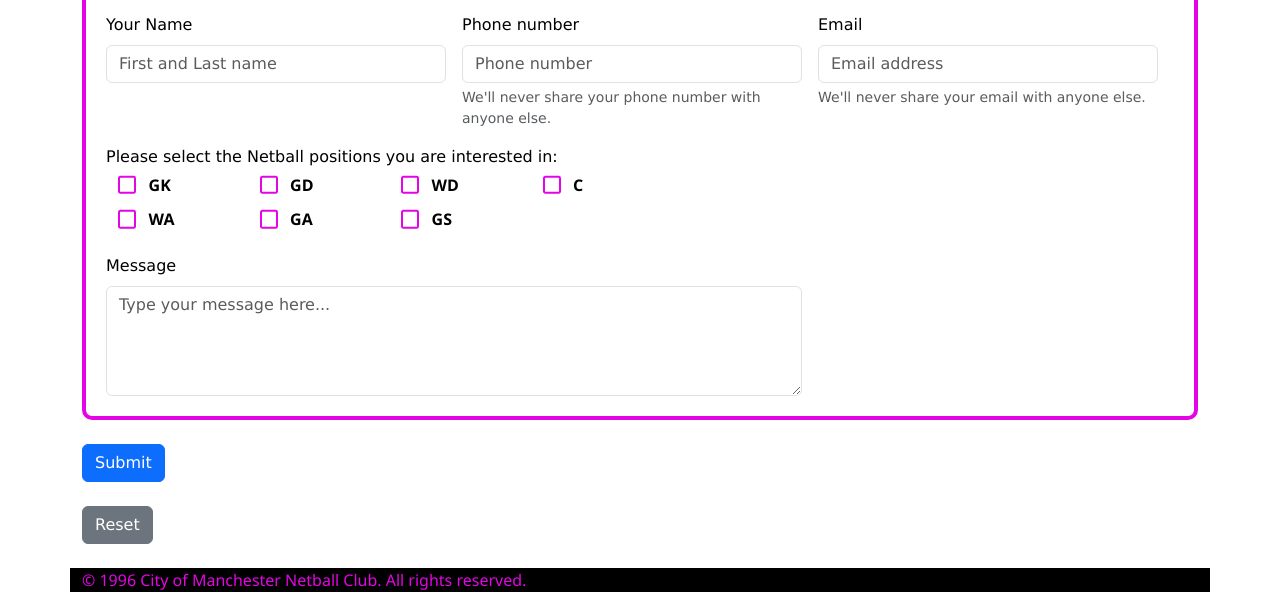
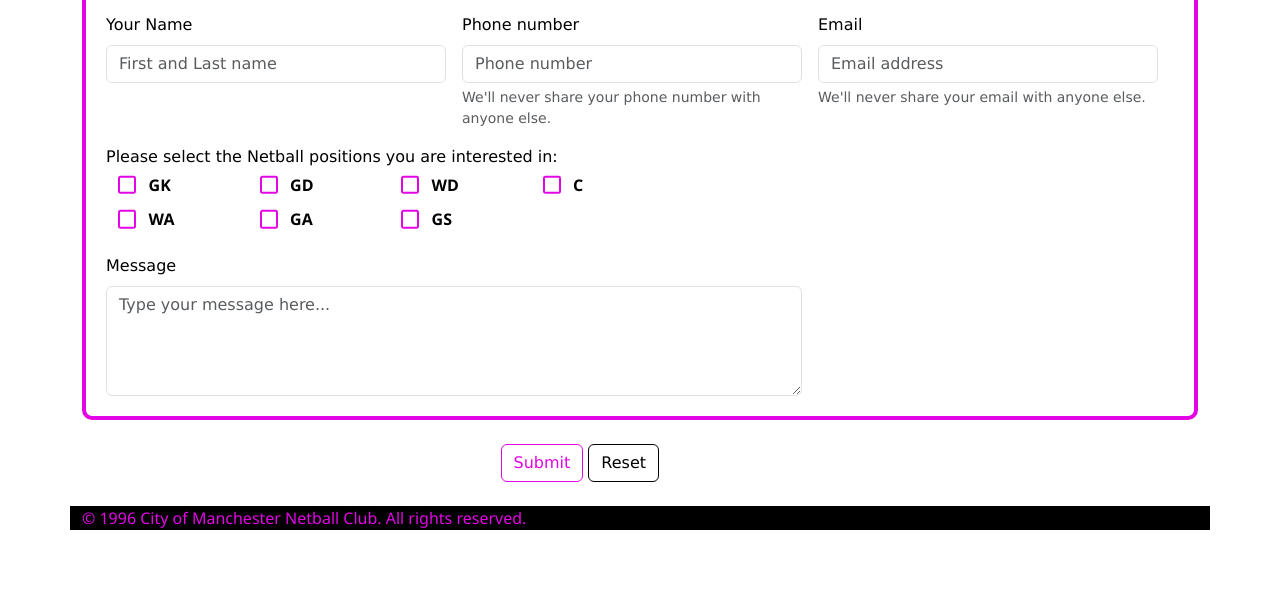
Before and after one commit to kat-richardson-77/ms2-cmnc, a plain HTML site: page ContactUs.html in a window 1280 px wide. Shown: the part 506-1114 px from the top of the page. After the commit the page ends 1052 px from the top, so only its background shows below. Drawn offline with nearby package versions, Linux system fonts and the light colour scheme.

Commit message:
added stying to the submit and reset button

```diff
--- a/ContactUs.html
+++ b/ContactUs.html
@@ -134,12 +134,9 @@
             </div>
             </div>
             <br>
-            <div class="col-12">
-                <button type="submit" id="btnSubmit" class="btn btn-primary">Submit</button>
-            </div>
-            <br>
-            <div class="col-12">
-                <button id="btnReset" class="btn btn-secondary">Reset</button>
+            <div class="d-grid-gap-2 col-3 mx-auto">
+                <button type="submit" id="btnSubmit" class="btn btn-outline-primary">Submit</button>
+                <button type="reset" id="btnReset" class="btn btn-outline-secondary">Reset</button>
             </div>
         </form>
 
--- a/assets/css/styles.css
+++ b/assets/css/styles.css
@@ -67,6 +67,17 @@ body {
     flex-direction: column;
     flex-basis: 100%;
     flex: 1;
+}
+
+/*change colour of buttons*/
+.btn-outline-primary {
+    color: rgb(227, 5, 230);
+    border-color: rgb(227, 5, 230);
+}
+
+.btn-outline-secondary {
+    color: black;
+    border-color: black;
 }
 
 /*Navbar*/
```
